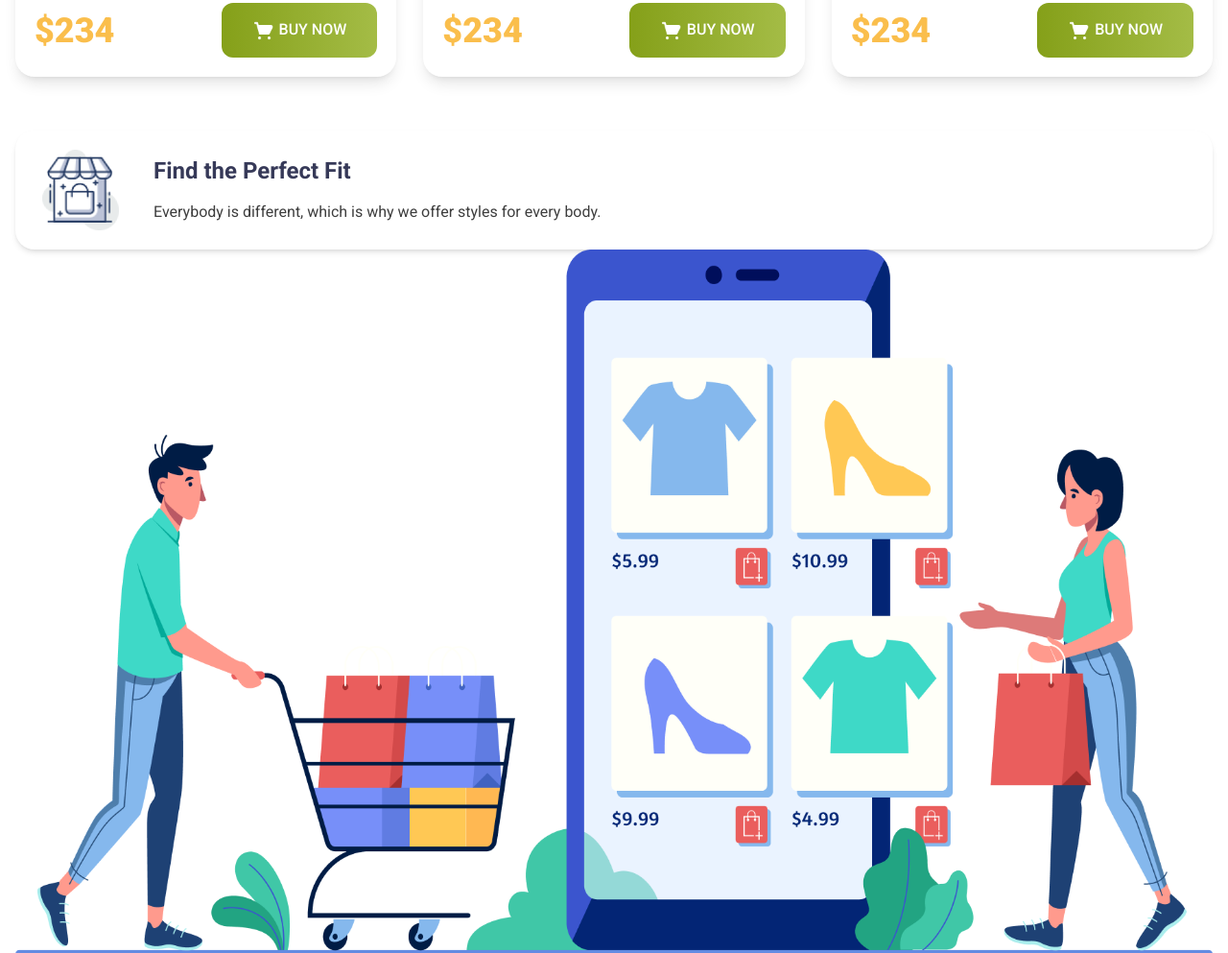
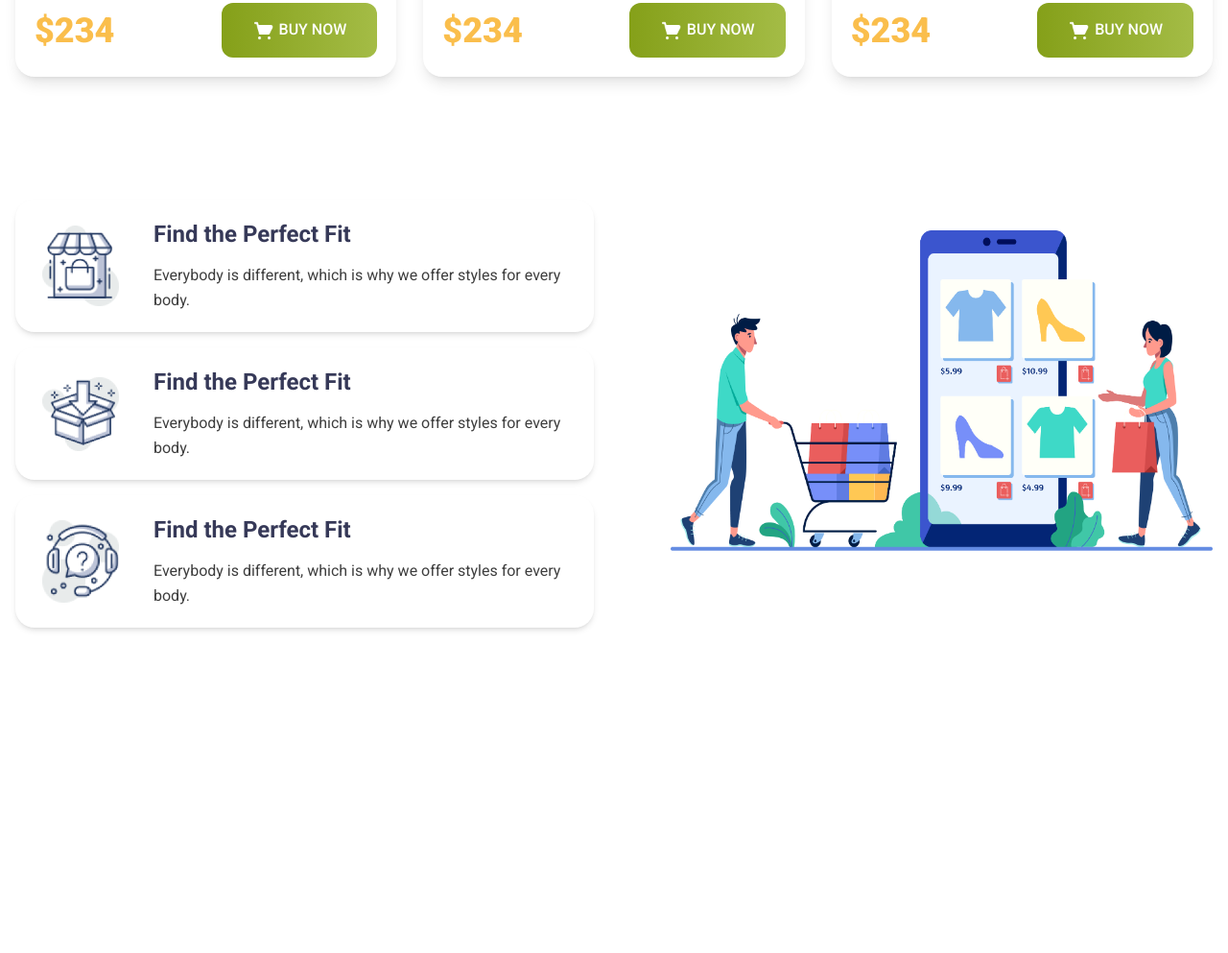
Before and after one commit to xyryc/penguin-fashion, a plain HTML site: page index.html in a window 1280 px wide. Shown: the part 1947-2940 px from the top of the page at 96% size. After the commit the page ends 2809 px from the top, so only its background shows below. Drawn offline with nearby package versions, Linux system fonts and the light colour scheme.

Commit message:
added benefit section design

```diff
--- a/index.html
+++ b/index.html
@@ -250,17 +250,58 @@
       </section>
 
       <!-- Benefits Section -->
-      <section>
+      <section class="mt-32 mb-48">
+        <div class="flex flex-col-reverse md:flex md:flex-row md:gap-20 md:items-center">
           <!-- card container -->
           <div>
             <!-- card 1 -->
-          <div class="flex flex-col md:flex-row md:justify-start justify-center items-center gap-4 md:gap-9 py-5 px-7 rounded-[20px] shadow-md">
-            <img src="icons/house.png" alt="" class="w-20"/>
+            <div
+              class="flex flex-col md:flex-row md:justify-start justify-center items-center gap-4 md:gap-9 py-5 px-7 shadow-md rounded-[20px] mb-4"
+            >
+              <img src="icons/house.png" alt="" class="w-20" />
               <div class="text-center md:text-start">
                 <h3 class="text-2xl text-[#363958] font-bold">
                   Find the Perfect Fit
                 </h3>
-              <p class="text-[#3E3E3E] leading-[26px] mt-3.5 w-9/12 mx-auto md:w-full">
+                <p
+                  class="text-[#3E3E3E] leading-[26px] mt-3.5 w-9/12 mx-auto md:w-full"
+                >
+                  Everybody is different, which is why we offer styles for every
+                  body.
+                </p>
+              </div>
+            </div>
+
+            <!-- card 2 -->
+            <div
+              class="flex flex-col md:flex-row md:justify-start justify-center items-center gap-4 md:gap-9 py-5 px-7 rounded-[20px] shadow-md mb-4"
+            >
+              <img src="icons/box.png" alt="" class="w-20" />
+              <div class="text-center md:text-start">
+                <h3 class="text-2xl text-[#363958] font-bold">
+                  Find the Perfect Fit
+                </h3>
+                <p
+                  class="text-[#3E3E3E] leading-[26px] mt-3.5 w-9/12 mx-auto md:w-full"
+                >
+                  Everybody is different, which is why we offer styles for every
+                  body.
+                </p>
+              </div>
+            </div>
+
+            <!-- card 3 -->
+            <div
+              class="flex flex-col md:flex-row md:justify-start justify-center items-center gap-4 md:gap-9 py-5 px-7 rounded-[20px] shadow-md"
+            >
+              <img src="icons/question.png" alt="" class="w-20" />
+              <div class="text-center md:text-start">
+                <h3 class="text-2xl text-[#363958] font-bold">
+                  Find the Perfect Fit
+                </h3>
+                <p
+                  class="text-[#3E3E3E] leading-[26px] mt-3.5 w-9/12 mx-auto md:w-full"
+                >
                   Everybody is different, which is why we offer styles for every
                   body.
                 </p>
@@ -269,8 +310,9 @@
           </div>
 
           <!-- image container -->
-        <div>
+          <div class="w-[299px] md:w-[599px] mx-auto mb-12">
             <img src="images/shopping.png" alt="" />
+          </div>
         </div>
       </section>
     </main>
```
Lines whose indentation alone changed are shown as unchanged.
